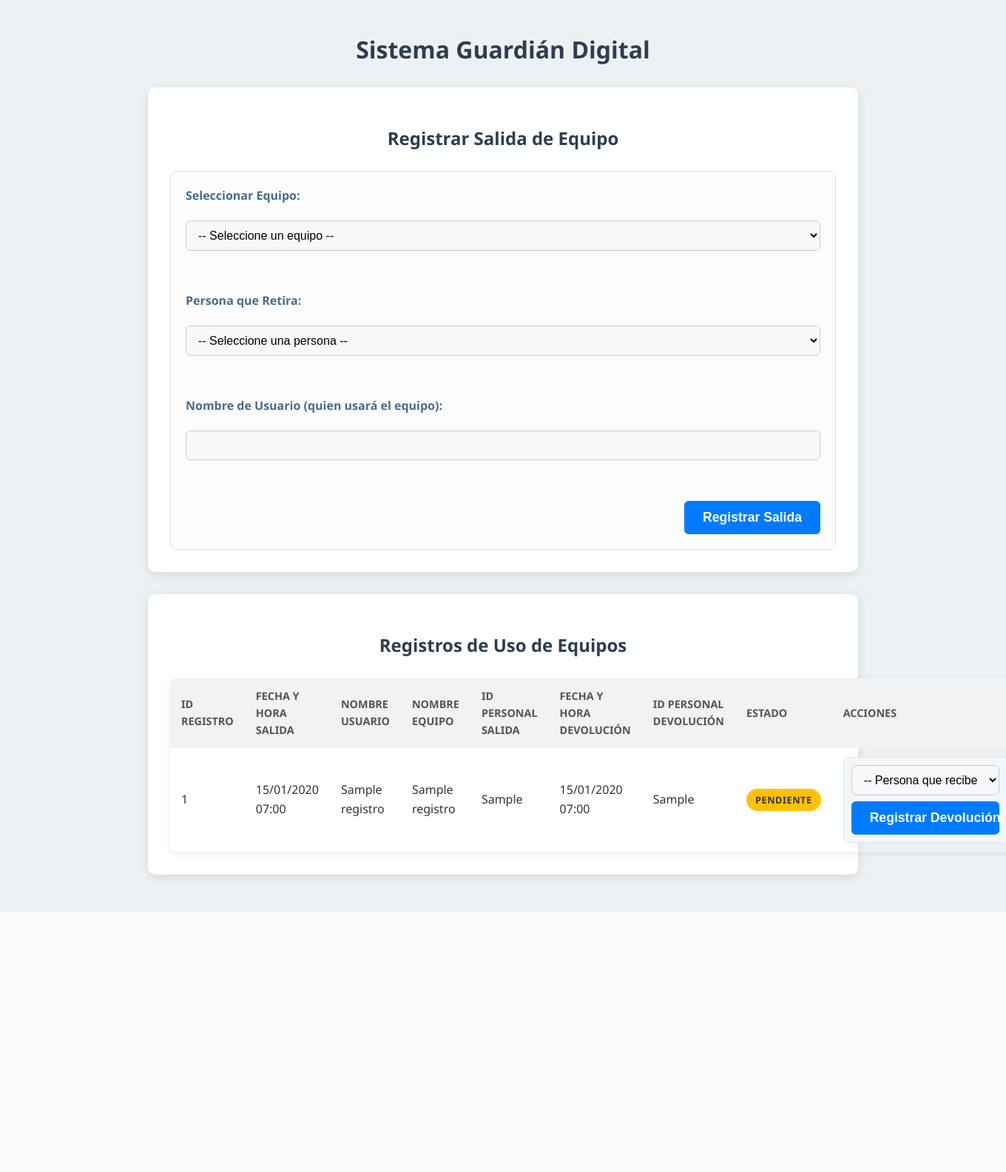
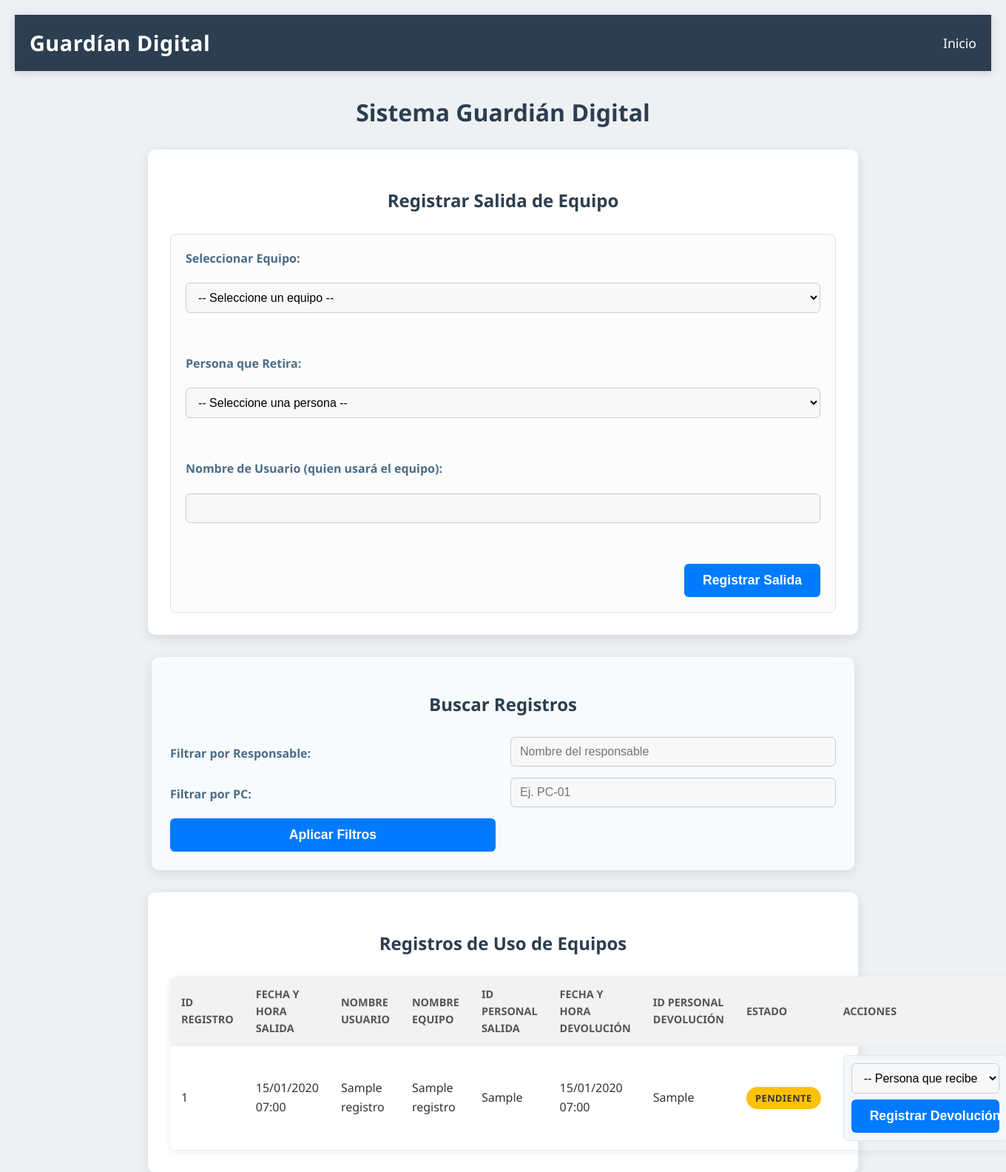
Before and after one commit to Fernanbits/Guardian-Digital-APP, a Flask app: page / in a window 1360 px wide. Shown: the top 1584 px of the page at 74% size. Before the commit the page ends 1195 px from the top, so only its background shows below. Run offline with Flask 3, Linux system fonts and the light colour scheme; tables that the repository leaves empty hold one stand-in row (values such as "Sample post").

Commit message:
Se añade menu, buscador con filtros y estilos mejorados

```diff
--- a/app.py
+++ b/app.py
@@ -1,10 +1,10 @@
 import pandas as pd
 from flask import Flask, render_template, request, redirect, url_for
+import os
+from datetime import datetime, timezone
+from zoneinfo import ZoneInfo
 from flask_sqlalchemy import SQLAlchemy
-import os
 import uuid
-from datetime import datetime, timezone # Importar timezone de datetime
-from zoneinfo import ZoneInfo # Importar ZoneInfo
 
 app = Flask(__name__)
 
@@ -15,8 +15,6 @@ app.config['SQLALCHEMY_DATABASE_URI'] = os.environ.get('DATABASE_URL') or \
 app.config['SQLALCHEMY_TRACK_MODIFICATIONS'] = False
 db = SQLAlchemy(app)
 
-# Definir el huso horario de Buenos Aires (ART)
-# Puedes encontrar los nombres de huso horario en la base de datos IANA (ej. 'America/Argentina/Buenos_Aires')
 BUENOS_AIRES_TZ = ZoneInfo("America/Argentina/Buenos_Aires")
 
 class Personal(db.Model):
@@ -51,61 +49,85 @@ class Registro(db.Model):
 with app.app_context():
     db.create_all()
 
-    # CÓDIGO TEMPORAL PARA CARGAR DATOS ORIGINALES (NO BORRADO AÚN)
+    # --- INICIO: CÓDIGO TEMPORAL PARA FORZAR CARGA DE DATOS ORIGINALES DESDE CSVs ---
+    # !!! ATENCIÓN: ESTO BORRA Y VUELVE A INSERTAR PERSONAL Y EQUIPOS EN CADA INICIO !!!
+    # Lo eliminaremos al final.
+
+    print("DEBUG: Borrando datos existentes de Personal para recargar desde CSV...")
+    db.session.query(Personal).delete()
+    db.session.commit()
+    print("DEBUG: Datos de Personal borrados.")
+
     print("DEBUG: Intentando cargar datos de Personal desde Personal.csv...")
     try:
         df_personal_original = pd.read_csv(os.path.join(BASE_DIR, 'Personal.csv'), delimiter=';')
-        personas_añadidas = 0
+        personas_a_añadir = []
         for index, row in df_personal_original.iterrows():
-            existing_personal = Personal.query.filter_by(nombre_responsable=row['Nombre Responsable']).first()
-            if not existing_personal:
-                new_personal = Personal(nombre_responsable=row['Nombre Responsable'], email=row['Email'])
-                db.session.add(new_personal)
-                personas_añadidas += 1
-        if personas_añadidas > 0:
+            new_personal = Personal(nombre_responsable=row['Nombre Responsable'], email=row['Email'])
+            personas_a_añadir.append(new_personal)
+        if personas_a_añadir:
+            db.session.add_all(personas_a_añadir)
             db.session.commit()
-            print(f"DEBUG: {personas_añadidas} personas originales insertadas desde Personal.csv.")
+            print(f"DEBUG: {len(personas_a_añadir)} personas originales insertadas desde Personal.csv.")
         else:
-            print("DEBUG: No se encontraron nuevas personas en Personal.csv para insertar o ya existían en la DB.")
+            print("DEBUG: Personal.csv no contenía personas para insertar.")
     except FileNotFoundError:
         print("ERROR: Personal.csv no encontrado en el servidor de Render. No se pudieron cargar personas originales.")
+        db.session.rollback()
     except Exception as e:
         db.session.rollback()
         print(f"ERROR: Fallo al cargar personal desde CSV: {e}")
+
+    print("DEBUG: Borrando datos existentes de Equipos para recargar desde CSV...")
+    db.session.query(Equipo).delete()
+    db.session.commit()
+    print("DEBUG: Datos de Equipos borrados.")
 
     print("DEBUG: Intentando cargar datos de Equipos desde Equipos.csv...")
     try:
         df_equipos_original = pd.read_csv(os.path.join(BASE_DIR, 'Equipos.csv'), delimiter=';')
         equipos_a_añadir = []
         for index, row in df_equipos_original.iterrows():
-            existing_equipo = Equipo.query.filter_by(nombre_equipo=row['Nombre Equipo']).first()
-            if not existing_equipo:
-                new_equipo = Equipo(nombre_equipo=row['Nombre Equipo'], descripcion=row['Descripcion'])
-                equipos_a_añadir.append(new_equipo)
-            if equipos_a_añadir:
-                db.session.add_all(equipos_a_añadir)
-                db.session.commit()
-                print(f"DEBUG: {len(equipos_a_añadir)} equipos originales insertados desde Equipos.csv.")
-            else:
-                print("DEBUG: No se encontraron nuevos equipos en Equipos.csv para insertar o ya existían en la DB.")
+            new_equipo = Equipo(nombre_equipo=row['Nombre Equipo'], descripcion=row['Descripcion'])
+            equipos_a_añadir.append(new_equipo)
+        if equipos_a_añadir:
+            db.session.add_all(equipos_a_añadir)
+            db.session.commit()
+            print(f"DEBUG: {len(equipos_a_añadir)} equipos originales insertados desde Equipos.csv.")
+        else:
+            print("DEBUG: Equipos.csv no contenía equipos para insertar.")
     except FileNotFoundError:
         print("ERROR: Equipos.csv no encontrado en el servidor de Render. No se pudieron cargar equipos originales.")
     except Exception as e:
         db.session.rollback()
         print(f"ERROR: Fallo al cargar equipos desde CSV: {e}")
+    # --- FIN: CÓDIGO TEMPORAL PARA FORZAR CARGA DE DATOS ORIGINALES DESDE CSVs ---
 
     print(f"DEBUG: La tabla 'personal' tiene {Personal.query.count()} registros al final del startup.")
     print(f"DEBUG: La tabla 'equipo' tiene {Equipo.query.count()} registros al final del startup.")
 
 @app.route('/')
 def index():
-    registros_db = Registro.query.all()
+    responsable_filter = request.args.get('responsable_filter')
+    pc_filter = request.args.get('pc_filter')
+
+    query = Registro.query
+
+    if responsable_filter:
+        query = query.filter(db.or_(
+            Registro.id_personal_salida.ilike(f'%{responsable_filter}%'),
+            Registro.id_personal_devolucion.ilike(f'%{responsable_filter}%')
+        ))
+
+    if pc_filter:
+        query = query.filter(Registro.nombre_equipo.ilike(f'%{pc_filter}%'))
+
+    registros_db = query.all()
     personal_db = Personal.query.all()
     equipos_db = Equipo.query.all()
 
     registros_para_html = []
     for reg in registros_db:
-        # Convertir a la hora de Buenos Aires antes de formatear para HTML
         fecha_salida_local = reg.fecha_hora_salida.astimezone(BUENOS_AIRES_TZ) if reg.fecha_hora_salida else None
         fecha_devolucion_local = reg.fecha_hora_devolucion.astimezone(BUENOS_AIRES_TZ) if reg.fecha_hora_devolucion else None
 
@@ -129,21 +151,22 @@ def index():
     return render_template('index.html',
                            personal=personal_para_html,
                            equipos=equipos_para_html,
-                           registros=registros_para_html)
+                           registros=registros_para_html,
+                           responsable_filter=responsable_filter,
+                           pc_filter=pc_filter)
 
 @app.route('/registrar_salida', methods=['POST'])
 def registrar_salida():
     equipo_nombre = request.form['equipo_id']
     personal_nombre_salida = request.form['personal_id_salida']
 
-    # Obtener la hora actual en UTC y luego convertirla a la zona horaria deseada para guardar o mostrar
-    fecha_hora_salida_utc = datetime.now(timezone.utc) # Guardar en UTC en la DB (recomendado)
+    fecha_hora_salida_utc = datetime.now(timezone.utc)
 
     nuevo_registro = Registro(
-        nombre_usuario=request.form['nombre_usuario'], # Directamente desde el form
+        nombre_usuario=request.form['nombre_usuario'],
         nombre_equipo=equipo_nombre,
         id_personal_salida=personal_nombre_salida,
-        fecha_hora_salida=fecha_hora_salida_utc, # Usar la hora UTC
+        fecha_hora_salida=fecha_hora_salida_utc,
         estado='Pendiente'
     )
     db.session.add(nuevo_registro)
@@ -156,13 +179,12 @@ def registrar_devolucion():
     registro_id = request.form['registro_id']
     personal_nombre_devolucion = request.form['personal_id_devolucion']
 
-    # Obtener la hora actual en UTC para la devolución
-    fecha_hora_devolucion_utc = datetime.now(timezone.utc) # Guardar en UTC
+    fecha_hora_devolucion_utc = datetime.now(timezone.utc)
 
     registro = Registro.query.get(registro_id)
     if registro:
         registro.id_personal_devolucion = personal_nombre_devolucion
-        registro.fecha_hora_devolucion = fecha_hora_devolucion_utc # Usar la hora UTC
+        registro.fecha_hora_devolucion = fecha_hora_devolucion_utc,
         registro.estado = 'Completo'
         db.session.commit()
 
--- a/static/style.css
+++ b/static/style.css
@@ -152,55 +152,61 @@ tbody tr:hover {
     text-align: center;
 }
 
-/* Responsividad básica */
-@media (max-width: 768px) {
-    body {
-        padding: 10px;
-    }
-    .container {
-        padding: 20px;
-    }
-    table, thead, tbody, th, td, tr {
-        display: block;
-    }
-    thead tr {
-        position: absolute;
-        top: -9999px;
-        left: -9999px;
-    }
-    tr { border: 1px solid #ddd; margin-bottom: 10px; border-radius: 8px;}
-    td {
-        border: none;
-        border-bottom: 1px solid #eee;
-        position: relative;
-        padding-left: 50%;
-        text-align: right;
-    }
-    td:before {
-        position: absolute;
-        top: 6px;
-        left: 6px;
-        width: 45%;
-        padding-right: 10px;
-        white-space: nowrap;
-        text-align: left;
-        font-weight: 600;
-        color: #555;
-    }
-    /* Añadir "encabezados" a las celdas para pantallas pequeñas */
-    td:nth-of-type(1):before { content: "ID Registro:"; }
-    td:nth-of-type(2):before { content: "Fecha Salida:"; }
-    td:nth-of-type(3):before { content: "Usuario:"; }
-    td:nth-of-type(4):before { content: "Equipo:"; }
-    td:nth-of-type(5):before { content: "Personal Salida:"; }
-    td:nth-of-type(6):before { content: "Fecha Devolución:"; }
-    td:nth-of-type(7):before { content: "Personal Devolución:"; }
-    td:nth-of-type(8):before { content: "Estado:"; }
-    td:nth-of-type(9):before { content: "Acciones:"; }
+/* Estilos para la barra de navegación (Menu) */
+.navbar {
+    background-color: #2c3e50; /* Azul oscuro */
+    color: white;
+    padding: 15px 20px;
+    display: flex;
+    justify-content: space-between;
+    align-items: center;
+    margin-bottom: 30px;
+    box-shadow: 0 2px 10px rgba(0, 0, 0, 0.15);
+}
 
-    .inline-devolucion-form {
-        align-items: flex-start;
-        width: 100%;
-    }
+.navbar-brand {
+    font-size: 1.8em;
+    font-weight: 700;
+    letter-spacing: 0.5px;
 }
-/* Ultima modificacion */
+
+.navbar-nav {
+    list-style: none;
+    margin: 0;
+    padding: 0;
+    display: flex;
+}
+
+.navbar-nav li {
+    margin-left: 25px;
+}
+
+.navbar-nav a {
+    color: white;
+    text-decoration: none;
+    font-size: 1.1em;
+    font-weight: 500;
+    transition: color 0.3s ease;
+}
+
+.navbar-nav a:hover {
+    color: #007bff; /* Azul de resalte */
+}
+
+/* Estilos para el contenedor de filtros */
+.filter-container {
+    padding: 25px;
+    background-color: #f8fbfd; /* Un fondo más claro para el filtro */
+    border-color: #e6f0f5;
+}
+
+.filter-form {
+    margin-top: 0; /* Quitar el margin-top del form general */
+    padding: 0;
+    border: none;
+    background-color: transparent;
+    display: grid;
+    grid-template-columns: 1fr 1fr; /* Dos columnas para labels/inputs */
+    gap: 15px 20px; /* Espacio entre filas y columnas */
+    align-items: end; /* Alinea los elementos al final */
+}
--- a/templates/index.html
+++ b/templates/index.html
@@ -7,6 +7,13 @@
     <link rel="stylesheet" href="{{ url_for('static', filename='style.css') }}">
 </head>
 <body>
+    <nav class="navbar">
+        <div class="navbar-brand">Guardían Digital</div>
+        <ul class="navbar-nav">
+            <li><a href="{{ url_for('index') }}">Inicio</a></li>
+            </ul>
+    </nav>
+
     <h1>Sistema Guardián Digital</h1>
 
     <div class="container">
@@ -32,6 +39,22 @@
             <input type="text" id="nombre_usuario" name="nombre_usuario" required><br>
 
             <input type="submit" value="Registrar Salida">
+        </form>
+    </div>
+
+    <div class="container filter-container">
+        <h2>Buscar Registros</h2>
+        <form action="{{ url_for('index') }}" method="GET" class="filter-form">
+            <label for="responsable_filter">Filtrar por Responsable:</label>
+            <input type="text" id="responsable_filter" name="responsable_filter" value="{{ responsable_filter or '' }}" placeholder="Nombre del responsable">
+
+            <label for="pc_filter">Filtrar por PC:</label>
+            <input type="text" id="pc_filter" name="pc_filter" value="{{ pc_filter or '' }}" placeholder="Ej. PC-01">
+
+            <input type="submit" value="Aplicar Filtros">
+            {% if responsable_filter or pc_filter %}
+                <a href="{{ url_for('index') }}" class="clear-filters-btn">Limpiar Filtros</a>
+            {% endif %}
         </form>
     </div>
 
```
